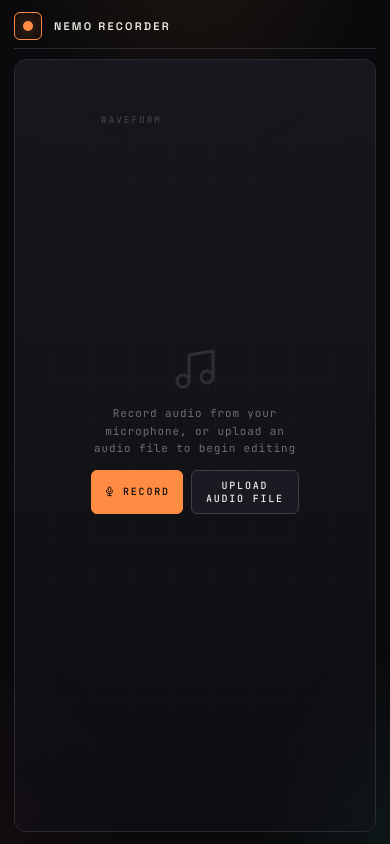
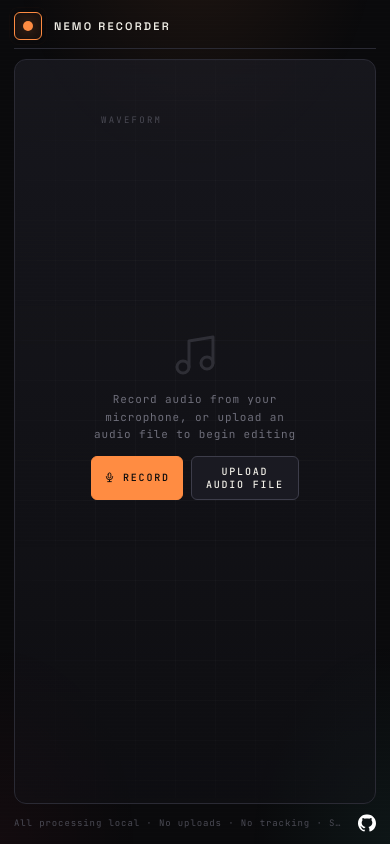
Before and after one commit to dave-ying/nemo-recorder, a website with bundled scripts: page index.html in a window 390 px wide. Built offline with nearby package versions, Linux system fonts and the light colour scheme.

Commit message:
feat: add footer with GitHub link
Fix pre-existing HTML bug: an extra </div> was prematurely closing the .app
div, hoisting the footer out of the flex layout and clipping it via overflow:hidden.
Wrap footer text in a span, add a GitHub icon-link with both dark/light SVGs,
and restructure footer CSS as a flex row.

```diff
--- a/index.html
+++ b/index.html
@@ -141,11 +141,32 @@
           </div>
         </div>
       </div>
-      </div>
     </section>
 
     <footer class="app-footer">
-      All processing local · No uploads · No tracking · Space: Play · ✂: Split · Hover: Delete · Ctrl+Z: Undo
+      <span class="app-footer-text">All processing local · No uploads · No tracking · Space: Play · ✂: Split · Hover: Delete · Ctrl+Z: Undo</span>
+      <a class="github-link" href="https://github.com/dave-ying/nemo-recorder" target="_blank" rel="noopener noreferrer" aria-label="View source on GitHub" title="View source on GitHub">
+        <svg class="github-icon github-icon-dark" width="98" height="96" viewBox="0 0 98 96" fill="none" xmlns="http://www.w3.org/2000/svg">
+          <g clip-path="url(#clip0_730_27136)">
+            <path d="M41.4395 69.3848C28.8066 67.8535 19.9062 58.7617 19.9062 46.9902C19.9062 42.2051 21.6289 37.0371 24.5 33.5918C23.2559 30.4336 23.4473 23.7344 24.8828 20.959C28.7109 20.4805 33.8789 22.4902 36.9414 25.2656C40.5781 24.1172 44.4062 23.543 49.0957 23.543C53.7852 23.543 57.6133 24.1172 61.0586 25.1699C64.0254 22.4902 69.2891 20.4805 73.1172 20.959C74.457 23.543 74.6484 30.2422 73.4043 33.4961C76.4668 37.1328 78.0937 42.0137 78.0937 46.9902C78.0937 58.7617 69.1934 67.6621 56.3691 69.2891C59.623 71.3945 61.8242 75.9883 61.8242 81.252L61.8242 91.2051C61.8242 94.0762 64.2168 95.7031 67.0879 94.5547C84.4102 87.9512 98 70.6289 98 49.1914C98 22.1074 75.9883 6.69539e-07 48.9043 4.309e-07C21.8203 1.92261e-07 -1.9479e-07 22.1074 -4.3343e-07 49.1914C-6.20631e-07 70.4375 13.4941 88.0469 31.6777 94.6504C34.2617 95.6074 36.75 93.8848 36.75 91.3008L36.75 83.6445C35.4102 84.2188 33.6875 84.6016 32.1562 84.6016C25.8398 84.6016 22.1074 81.1563 19.4277 74.7441C18.375 72.1602 17.2266 70.6289 15.0254 70.3418C13.877 70.2461 13.4941 69.7676 13.4941 69.1934C13.4941 68.0449 15.4082 67.1836 17.3223 67.1836C20.0977 67.1836 22.4902 68.9063 24.9785 72.4473C26.8926 75.2227 28.9023 76.4668 31.2949 76.4668C33.6875 76.4668 35.2187 75.6055 37.4199 73.4043C39.0469 71.7773 40.291 70.3418 41.4395 69.3848Z" fill="white"/>
+          </g>
+          <defs>
+            <clipPath id="clip0_730_27136">
+              <rect width="98" height="96" fill="white"/>
+            </clipPath>
+          </defs>
+        </svg>
+        <svg class="github-icon github-icon-light" width="98" height="96" viewBox="0 0 98 96" fill="none" xmlns="http://www.w3.org/2000/svg">
+          <g clip-path="url(#clip0_730_27126)">
+            <path d="M41.4395 69.3848C28.8066 67.8535 19.9062 58.7617 19.9062 46.9902C19.9062 42.2051 21.6289 37.0371 24.5 33.5918C23.2559 30.4336 23.4473 23.7344 24.8828 20.959C28.7109 20.4805 33.8789 22.4902 36.9414 25.2656C40.5781 24.1172 44.4062 23.543 49.0957 23.543C53.7852 23.543 57.6133 24.1172 61.0586 25.1699C64.0254 22.4902 69.2891 20.4805 73.1172 20.959C74.457 23.543 74.6484 30.2422 73.4043 33.4961C76.4668 37.1328 78.0937 42.0137 78.0937 46.9902C78.0937 58.7617 69.1934 67.6621 56.3691 69.2891C59.623 71.3945 61.8242 75.9883 61.8242 81.252L61.8242 91.2051C61.8242 94.0762 64.2168 95.7031 67.0879 94.5547C84.4102 87.9512 98 70.6289 98 49.1914C98 22.1074 75.9883 6.69539e-07 48.9043 4.309e-07C21.8203 1.92261e-07 -1.9479e-07 22.1074 -4.3343e-07 49.1914C-6.20631e-07 70.4375 13.4941 88.0469 31.6777 94.6504C34.2617 95.6074 36.75 93.8848 36.75 91.3008L36.75 83.6445C35.4102 84.2188 33.6875 84.6016 32.1562 84.6016C25.8398 84.6016 22.1074 81.1563 19.4277 74.7441C18.375 72.1602 17.2266 70.6289 15.0254 70.3418C13.877 70.2461 13.4941 69.7676 13.4941 69.1934C13.4941 68.0449 15.4082 67.1836 17.3223 67.1836C20.0977 67.1836 22.4902 68.9063 24.9785 72.4473C26.8926 75.2227 28.9023 76.4668 31.2949 76.4668C33.6875 76.4668 35.2187 75.6055 37.4199 73.4043C39.0469 71.7773 40.291 70.3418 41.4395 69.3848Z" fill="black"/>
+          </g>
+          <defs>
+            <clipPath id="clip0_730_27126">
+              <rect width="98" height="96" fill="white"/>
+            </clipPath>
+          </defs>
+        </svg>
+      </a>
     </footer>
   </div>
 
--- a/styles.css
+++ b/styles.css
@@ -577,7 +577,15 @@ body::after {
 .toast.error .toast-icon { color: var(--rec); }
 .toast.error { border-color: rgba(255, 58, 92, 0.4); }
 
-.app-footer { text-align: center; font-family: 'JetBrains Mono', monospace; font-size: 10px; color: var(--fg-dim); letter-spacing: 0.18em; flex-shrink: 0; white-space: nowrap; overflow: hidden; text-overflow: ellipsis; }
+.app-footer { display: flex; align-items: center; gap: 12px; flex-shrink: 0; }
+.app-footer-text { flex: 1 1 auto; min-width: 0; text-align: center; font-family: 'JetBrains Mono', monospace; font-size: 10px; color: var(--fg-dim); letter-spacing: 0.18em; white-space: nowrap; overflow: hidden; text-overflow: ellipsis; }
+.github-link { flex-shrink: 0; display: inline-flex; align-items: center; color: var(--fg-dim); transition: color 0.18s, transform 0.18s; }
+.github-link:hover { color: var(--fg); transform: translateY(-1px); }
+.github-link:active { transform: translateY(0); }
+.github-icon { width: 22px; height: 22px; display: block; }
+.github-icon-light { display: none; }
+[data-theme="light"] .github-icon-dark { display: none; }
+[data-theme="light"] .github-icon-light { display: block; }
 
 @media (max-width: 768px) {
   .app { padding: 12px 14px; gap: 10px; }
@@ -620,7 +628,8 @@ body::after {
   .playhead-line { margin-top: -5px; }
   .readout { padding: 8px 6px; gap: 2px; }
 
-  .app-footer { font-size: 9px; letter-spacing: 0.1em; }
+  .app-footer-text { font-size: 9px; letter-spacing: 0.1em; }
+  .github-icon { width: 18px; height: 18px; }
 }
 @media (max-height: 500px) {
   .app { gap: 8px; padding: 8px 12px; }
```
